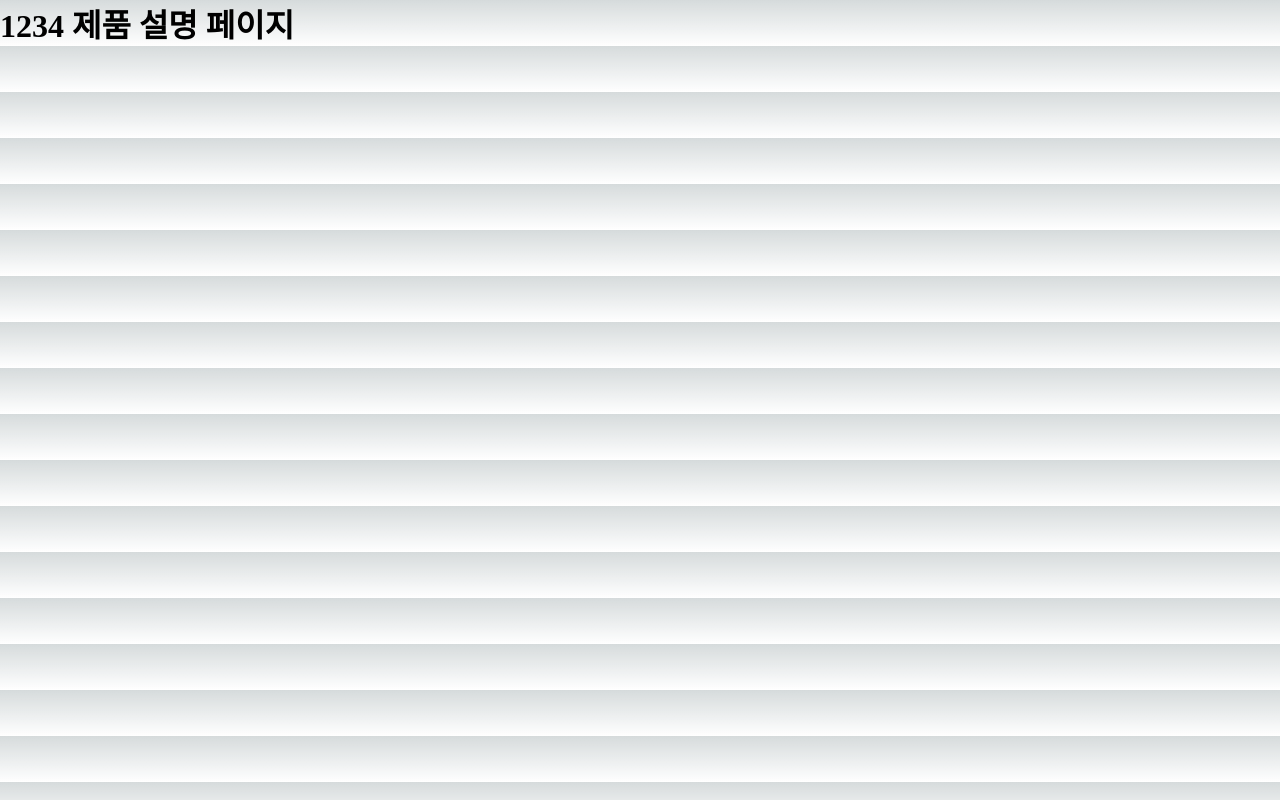
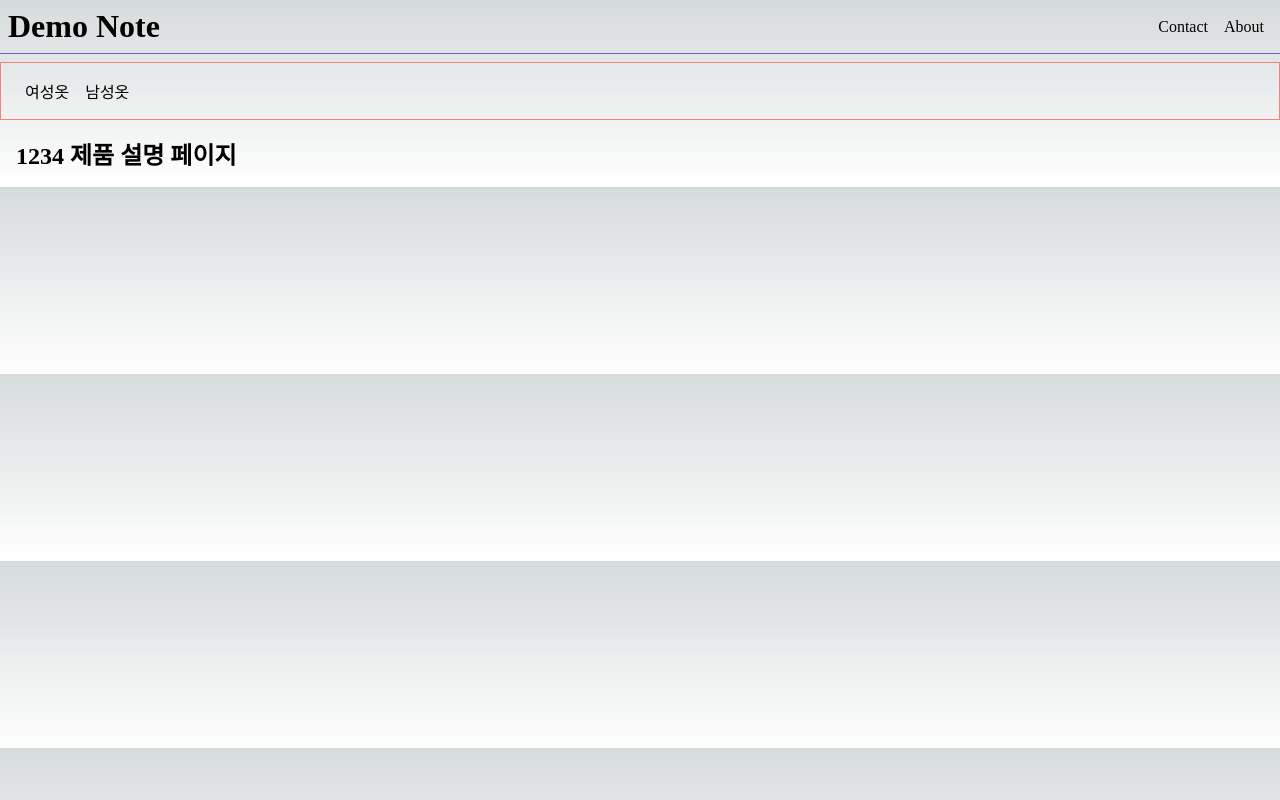
Before and after one commit to dongwook98/nextjs-study, a Next.js app in the folder note/: page /products/1234 in a window 1280 px wide. Built offline with nearby package versions, Linux system fonts and the light colour scheme.

Commit message:
루트 레이아웃과 중첩 레이아웃

```diff
--- /dev/null
+++ b/note/src/app/layout.module.css
@@ -0,0 +1,11 @@
+.header {
+  display: flex;
+  justify-content: space-between;
+  align-items: center;
+  padding: 8px;
+  border-bottom: 1px solid slateblue;
+}
+
+.nav a {
+  padding: 0 8px;
+}
--- a/note/src/app/layout.tsx
+++ b/note/src/app/layout.tsx
@@ -1,18 +1,28 @@
-import './globals.css'
+import './globals.css';
+import styles from './layout.module.css';
 
 export default function RootLayout({
   children,
 }: {
-  children: React.ReactNode
+  children: React.ReactNode;
 }) {
   return (
-    <html lang="en">
+    <html lang='en'>
       {/*
         <head /> will contain the components returned by the nearest parent
         head.tsx. Find out more at https://beta.nextjs.org/docs/api-reference/file-conventions/head
       */}
       <head />
-      <body>{children}</body>
+      <body>
+        <header className={styles.header}>
+          <h1>Demo Note</h1>
+          <nav className={styles.nav}>
+            <a href=''>Contact</a>
+            <a href=''>About</a>
+          </nav>
+        </header>
+        {children}
+      </body>
     </html>
-  )
+  );
 }
--- /dev/null
+++ b/note/src/app/products/layout.module.css
@@ -0,0 +1,13 @@
+.nav {
+  border: 1px solid salmon;
+  padding: 16px;
+  margin-top: 8px;
+}
+
+.nav a {
+  padding: 0 8px;
+}
+
+.product {
+  padding: 16px;
+}
--- /dev/null
+++ b/note/src/app/products/layout.tsx
@@ -0,0 +1,17 @@
+import styles from './layout.module.css';
+
+export default function ProductsLayout({
+  children,
+}: {
+  children: React.ReactNode;
+}) {
+  return (
+    <>
+      <nav className={styles.nav}>
+        <a>여성옷</a>
+        <a>남성옷</a>
+      </nav>
+      <section className={styles.product}>{children}</section>
+    </>
+  );
+}
```
